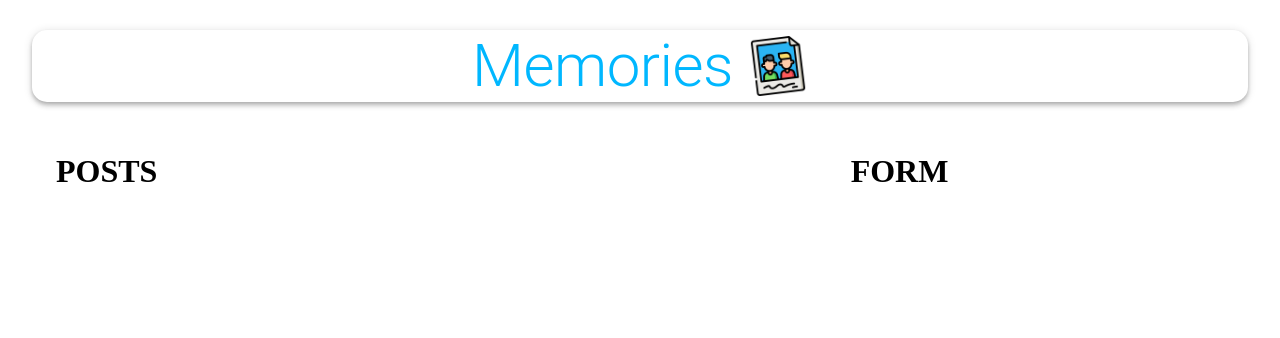
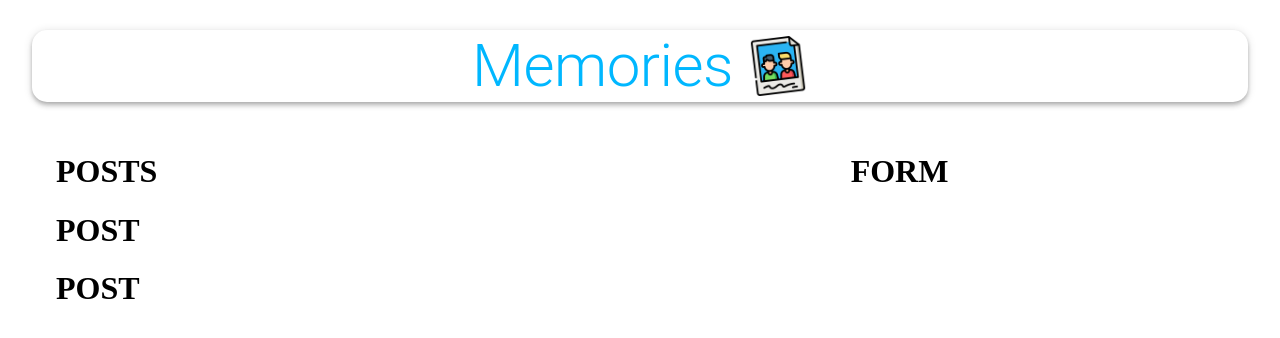
Before and after one commit to Hajcik/MERN-Stack-App, a React (Create React App) app in the folder mern_app/: page / in a window 1280 px wide. Shown: the top 338 px of the page. Built offline with nearby package versions, Linux system fonts and the light colour scheme.

Commit message:
added classes and styles to each components

```diff
--- a/mern_app/src/components/Form/Form.js
+++ b/mern_app/src/components/Form/Form.js
@@ -1,6 +1,8 @@
 import React from 'react';
+import useStyles from './styles'
 
 const Form = () => {
+    const classes = useStyles();
     return (
         <h1> FORM </h1>
     );
--- a/mern_app/src/components/Posts/Post/Post.js
+++ b/mern_app/src/components/Posts/Post/Post.js
@@ -1,6 +1,8 @@
 import React from 'react';
+import useStyles from './styles'
 
 const Post = () => {
+    const classes = useStyles();
     return (
         <>
             <h1> POST </h1>
--- a/mern_app/src/components/Posts/Posts.js
+++ b/mern_app/src/components/Posts/Posts.js
@@ -3,7 +3,11 @@ import Post from './Post/Post';
 
 const Posts = () => {
     return (
-        <h1> POSTS </h1>
+        <>
+            <h1> POSTS </h1>
+            <Post />
+            <Post />
+        </>
     );
 }
 
```
